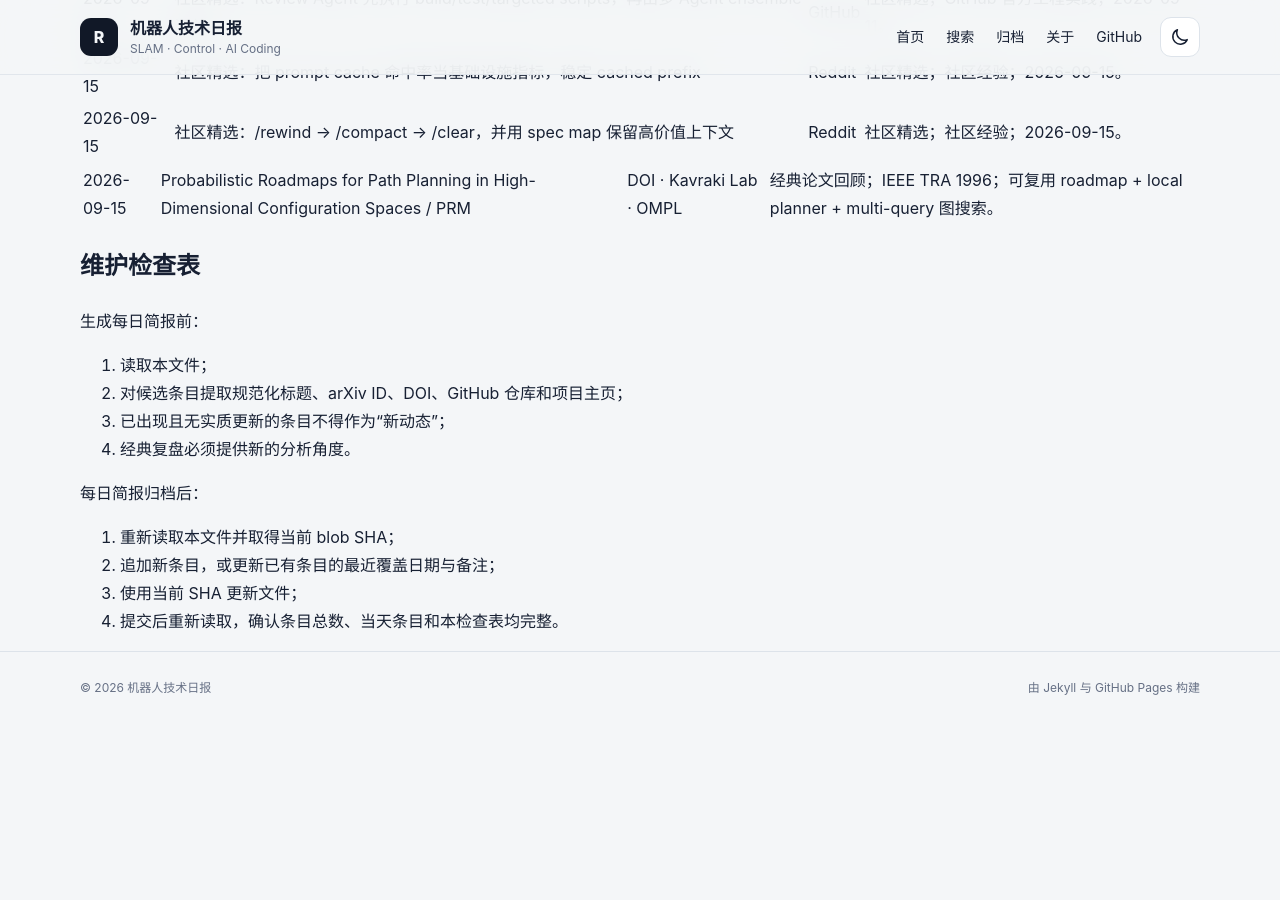
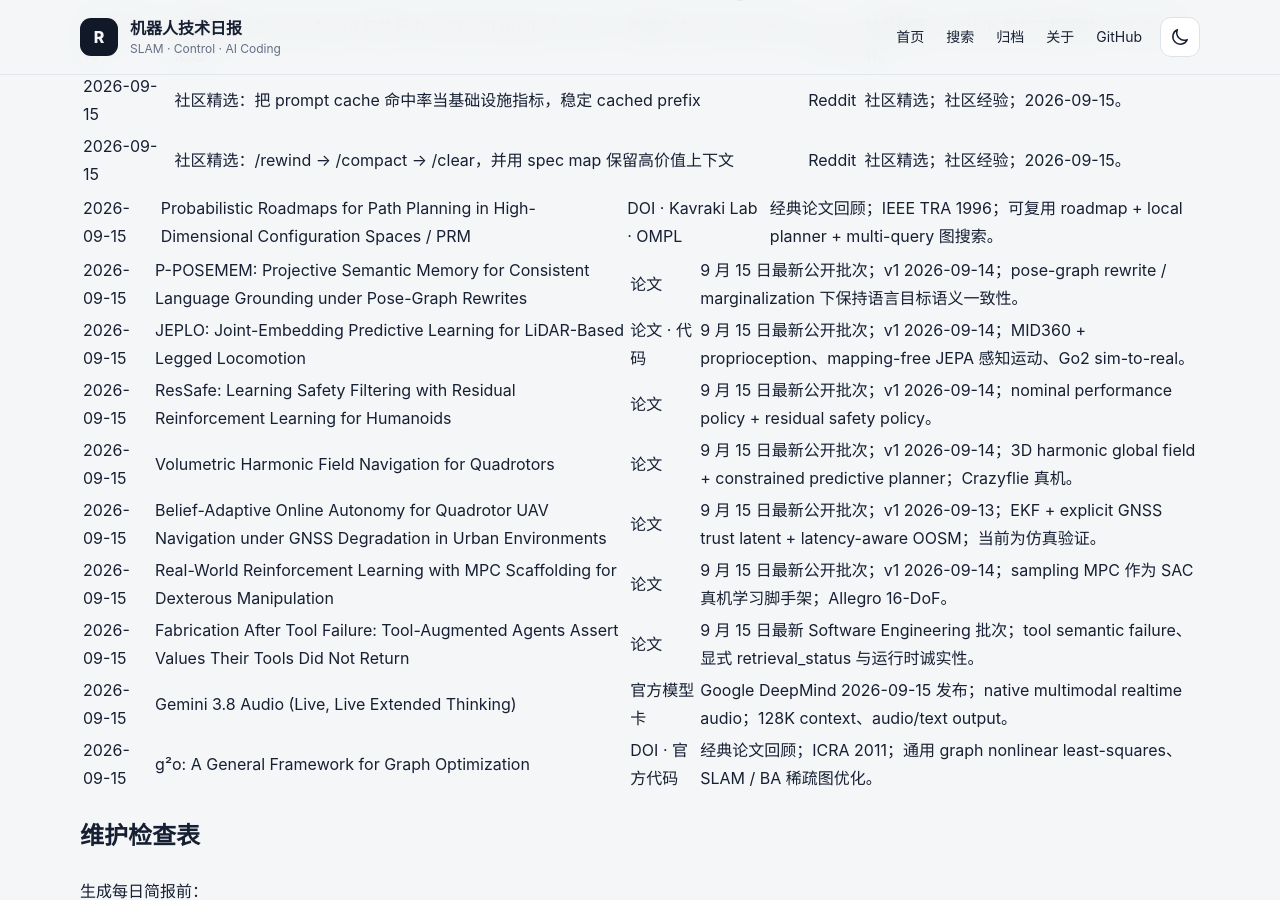
Before and after one commit to helywin/daily, a Jekyll site: the page built from robotics-brief-covered-items.md, in a window 1280 px wide and 900 px high, scrolled down 40259 px. Built offline with Jekyll 4.4.1, drawn with Linux system fonts in a browser that asks for light colours; our own code applies the rules of GitHub Pages for plain Markdown files; before the commit the page ends 40983 px from its top, so only the background shows below that; some of the changed text lies outside the part shown.

Commit message:
docs: update robotics brief coverage index for 2026-09-15

```diff
--- a/robotics-brief-covered-items.md
+++ b/robotics-brief-covered-items.md
@@ -88,7 +88,7 @@
 >
 > 2026-09-14 早间首版新增 8 条主动态、1 条经典论文回顾与 3 条社区精选，共 606 条；随后因 arXiv 9 月 14 日最新公开批次刷新，更新同日文章并追加 8 条主动态与 1 条经典论文回顾，累计共 615 条。早间首版条目保留为历史覆盖记录。
 >
-> 2026-09-15 新增 8 条主动态、1 条经典论文回顾与 3 条社区精选，共 627 条。
+> 2026-09-15 早间首版新增 8 条主动态、1 条经典论文回顾与 3 条社区精选，共 627 条；随后因 arXiv 9 月 15 日最新公开批次刷新，更新同日文章并追加 8 条主动态与 1 条经典论文回顾，累计共 636 条。早间首版条目保留为历史覆盖记录。
 
 ## 已核验条目
 
@@ -747,6 +747,17 @@
 
 | 2026-09-15 | Probabilistic Roadmaps for Path Planning in High-Dimensional Configuration Spaces / PRM | [DOI](https://doi.org/10.1109/70.508439) · [Kavraki Lab](https://kavrakilab.rice.edu/publications/kavraki-svestka1996probabilistic-roadmaps-for.html) · [OMPL](https://ompl.kavrakilab.org/classompl_1_1geometric_1_1PRM.html) | 经典论文回顾；IEEE TRA 1996；可复用 roadmap + local planner + multi-query 图搜索。 |
 
+
+| 2026-09-15 | P-POSEMEM: Projective Semantic Memory for Consistent Language Grounding under Pose-Graph Rewrites | [论文](https://arxiv.org/abs/2609.15475) | 9 月 15 日最新公开批次；v1 2026-09-14；pose-graph rewrite / marginalization 下保持语言目标语义一致性。 |
+| 2026-09-15 | JEPLO: Joint-Embedding Predictive Learning for LiDAR-Based Legged Locomotion | [论文](https://arxiv.org/abs/2609.15770) · [代码](https://github.com/ASIG-X/JEPLO) | 9 月 15 日最新公开批次；v1 2026-09-14；MID360 + proprioception、mapping-free JEPA 感知运动、Go2 sim-to-real。 |
+| 2026-09-15 | ResSafe: Learning Safety Filtering with Residual Reinforcement Learning for Humanoids | [论文](https://arxiv.org/abs/2609.15988) | 9 月 15 日最新公开批次；v1 2026-09-14；nominal performance policy + residual safety policy。 |
+| 2026-09-15 | Volumetric Harmonic Field Navigation for Quadrotors | [论文](https://arxiv.org/abs/2609.15680) | 9 月 15 日最新公开批次；v1 2026-09-14；3D harmonic global field + constrained predictive planner；Crazyflie 真机。 |
+| 2026-09-15 | Belief-Adaptive Online Autonomy for Quadrotor UAV Navigation under GNSS Degradation in Urban Environments | [论文](https://arxiv.org/abs/2609.14806) | 9 月 15 日最新公开批次；v1 2026-09-13；EKF + explicit GNSS trust latent + latency-aware OOSM；当前为仿真验证。 |
+| 2026-09-15 | Real-World Reinforcement Learning with MPC Scaffolding for Dexterous Manipulation | [论文](https://arxiv.org/abs/2609.14878) | 9 月 15 日最新公开批次；v1 2026-09-14；sampling MPC 作为 SAC 真机学习脚手架；Allegro 16-DoF。 |
+| 2026-09-15 | Fabrication After Tool Failure: Tool-Augmented Agents Assert Values Their Tools Did Not Return | [论文](https://arxiv.org/abs/2609.14758) | 9 月 15 日最新 Software Engineering 批次；tool semantic failure、显式 retrieval_status 与运行时诚实性。 |
+| 2026-09-15 | Gemini 3.8 Audio (Live, Live Extended Thinking) | [官方模型卡](https://deepmind.google/models/model-cards/gemini-3-8-audio/) | Google DeepMind 2026-09-15 发布；native multimodal realtime audio；128K context、audio/text output。 |
+| 2026-09-15 | g²o: A General Framework for Graph Optimization | [DOI](https://doi.org/10.1109/ICRA.2011.5979949) · [官方代码](https://github.com/RainerKuemmerle/g2o) | 经典论文回顾；ICRA 2011；通用 graph nonlinear least-squares、SLAM / BA 稀疏图优化。 |
+
 ## 维护检查表
 
 生成每日简报前：
```
